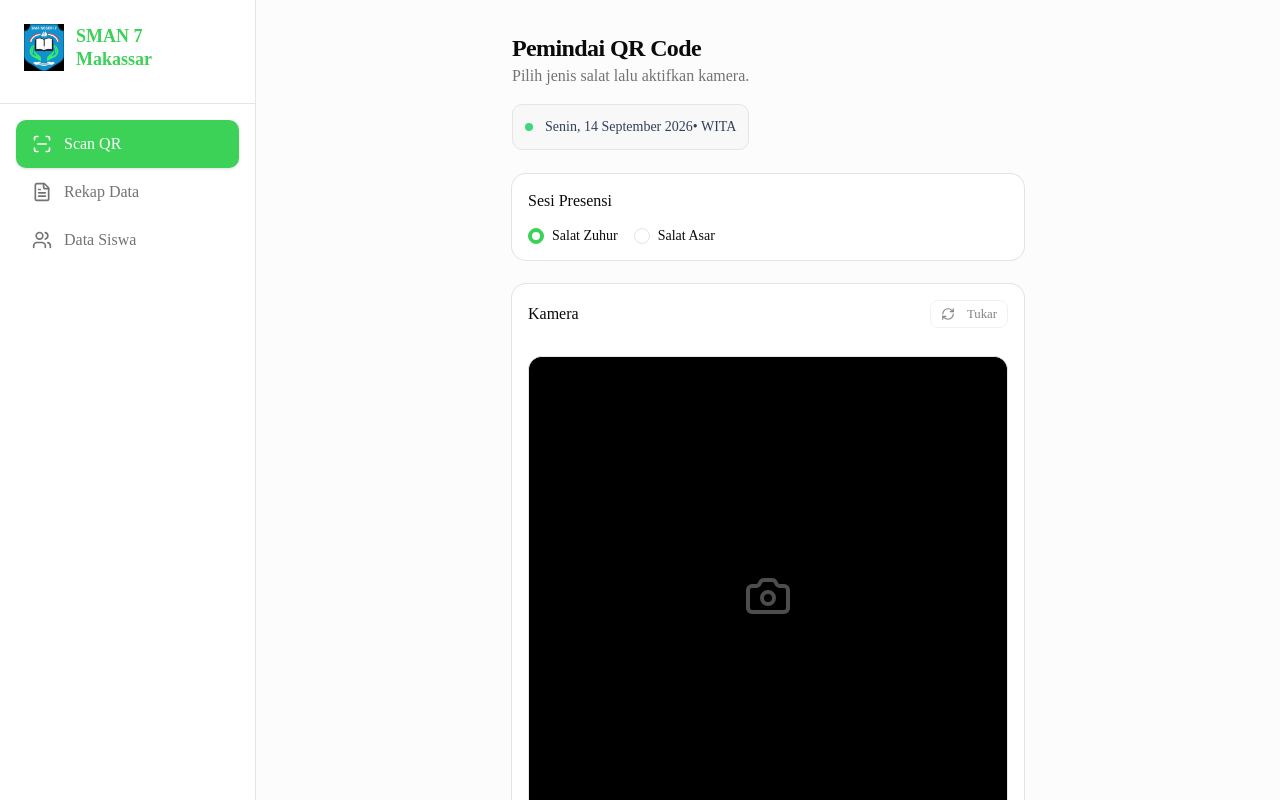
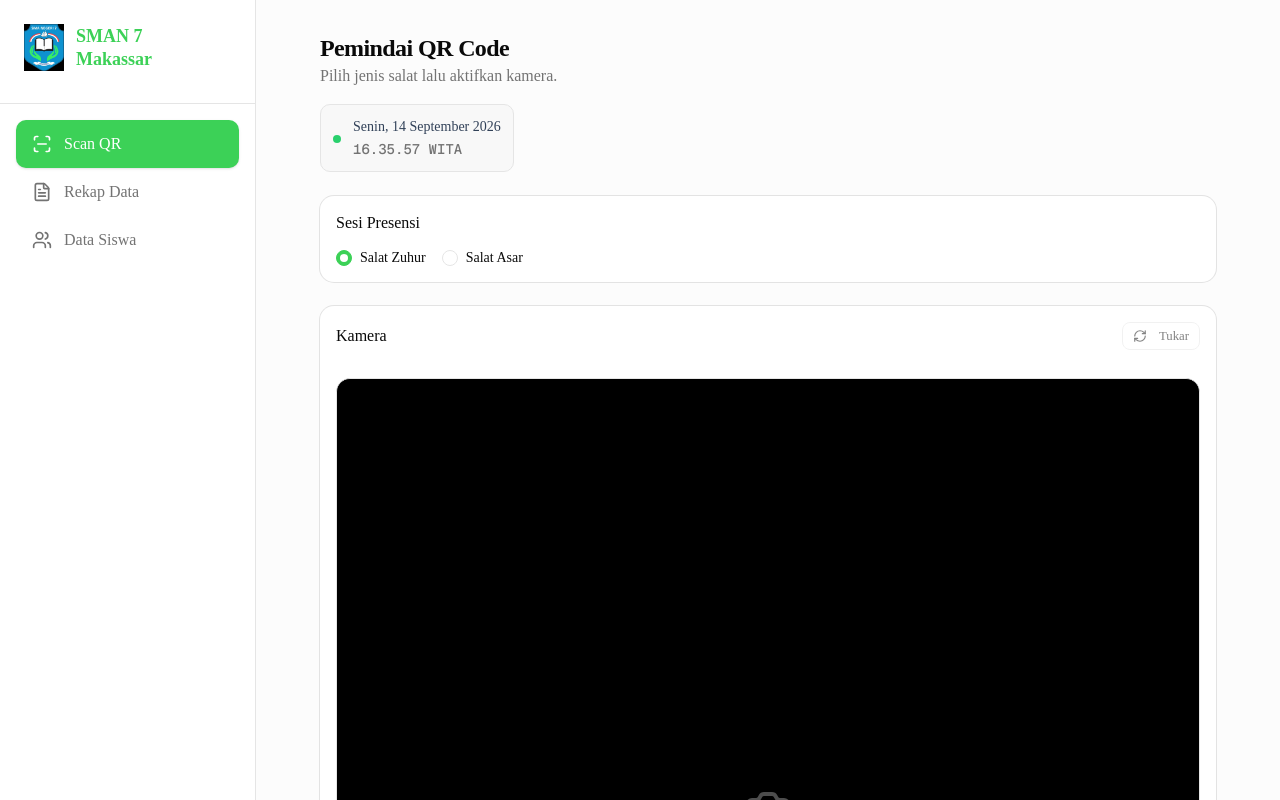
Before and after one commit to ImanWaworuntu/absen_salat, a Next.js app: page /scan in a window 1280 px wide. Shown: the top 800 px of the page. Built offline with nearby package versions, Linux system fonts and the light colour scheme; no server answers.

Commit message:
fix: resolve admin layout redirect issue, add live clock to scanner, apply natural sorting for classes, and update print card template

```diff
--- a/src/app/(dashboard)/admin/layout.tsx
+++ b/src/app/(dashboard)/admin/layout.tsx
@@ -1,17 +1,14 @@
-import { createClient } from "@/utils/supabase/server"
+import { getUserProfile } from "@/app/(dashboard)/actions"
 import { redirect } from "next/navigation"
 
 export default async function AdminLayout({ children }: { children: React.ReactNode }) {
-  const supabase = await createClient()
-  const { data: { user } } = await supabase.auth.getUser()
+  const profile = await getUserProfile()
 
-  if (!user) {
+  if (!profile) {
     redirect("/login")
   }
 
-  const { data } = await supabase.from("user_roles").select("role").eq("user_id", user.id).single()
-
-  if (data?.role !== "admin") {
+  if (profile.role !== "admin") {
     redirect("/scan")
   }
 
--- a/src/app/(dashboard)/rekap/actions.ts
+++ b/src/app/(dashboard)/rekap/actions.ts
@@ -5,13 +5,14 @@ import { createClient } from "@/utils/supabase/server"
 export async function getRekapClasses() {
   const supabase = await createClient()
   const { data } = await supabase.from("students").select("class_name")
-  return Array.from(new Set(data?.map(c => c.class_name) || [])).sort()
+  const classes = Array.from(new Set(data?.map(c => c.class_name) || []))
+  return classes.sort((a, b) => a.localeCompare(b, undefined, { numeric: true, sensitivity: 'base' }))
 }
 
 export async function getRekap(filters: { class_name?: string, student_id?: string, date_range?: { start: string, end: string }, prayer_type?: string }) {
   const supabase = await createClient()
 
-  let studentsQuery = supabase.from("students").select("id, nis, full_name, class_name").order("class_name").order("full_name")
+  let studentsQuery = supabase.from("students").select("id, nis, full_name, class_name")
   if (filters.class_name && filters.class_name !== "Semua") {
     studentsQuery = studentsQuery.eq("class_name", filters.class_name)
   }
@@ -46,10 +47,14 @@ export async function getRekap(filters: { class_name?: string, student_id?: stri
       total_asar: totalAsar,
       total_semua: totalZuhur + totalAsar
     }
+  }).sort((a, b) => {
+    const classCompare = a.class_name.localeCompare(b.class_name, undefined, { numeric: true, sensitivity: 'base' })
+    if (classCompare !== 0) return classCompare
+    return a.full_name.localeCompare(b.full_name, undefined, { numeric: true, sensitivity: 'base' })
   })
 
   const { data: allClasses } = await supabase.from("students").select("class_name")
-  const uniqueClasses = Array.from(new Set(allClasses?.map(c => c.class_name) || [])).sort()
+  const uniqueClasses = Array.from(new Set(allClasses?.map(c => c.class_name) || [])).sort((a, b) => a.localeCompare(b, undefined, { numeric: true, sensitivity: 'base' }))
 
   return { success: true, data: rekap, classes: uniqueClasses }
 }
--- a/src/app/(dashboard)/scan/page.tsx
+++ b/src/app/(dashboard)/scan/page.tsx
@@ -122,19 +122,37 @@ export default function ScanPage() {
     }
   }, [])
 
+  const [currentTime, setCurrentTime] = useState<Date | null>(null)
+
+  useEffect(() => {
+    setCurrentTime(new Date())
+    const interval = setInterval(() => {
+      setCurrentTime(new Date())
+    }, 1000)
+    return () => clearInterval(interval)
+  }, [])
+
   return (
-    <div className="space-y-6 max-w-lg mx-auto">
+    <div className="space-y-6 max-w-4xl mx-auto">
       <div>
         <h1 className="text-2xl font-bold tracking-tight">Pemindai QR Code</h1>
         <p className="text-muted-foreground">Pilih jenis salat lalu aktifkan kamera.</p>
 
         <div className="mt-4 bg-muted/50 rounded-lg p-3 inline-flex items-center gap-3 border text-sm font-medium text-slate-700">
-          <div className="w-2 h-2 rounded-full bg-green-500 animate-pulse"></div>
-          {new Date().toLocaleDateString('id-ID', {
-            weekday: 'long', year: 'numeric', month: 'long', day: 'numeric',
-            timeZone: 'Asia/Makassar'
-          })}
-          • WITA
+          <div className="w-2 h-2 rounded-full bg-green-500 animate-pulse mt-0.5"></div>
+          <div className="flex flex-col">
+            <span>
+              {currentTime ? currentTime.toLocaleDateString('id-ID', {
+                weekday: 'long', year: 'numeric', month: 'long', day: 'numeric',
+                timeZone: 'Asia/Makassar'
+              }) : 'Memuat tanggal...'}
+            </span>
+            {currentTime && (
+              <span className="text-muted-foreground font-mono mt-0.5">
+                {currentTime.toLocaleTimeString('id-ID', { timeZone: 'Asia/Makassar' })} WITA
+              </span>
+            )}
+          </div>
         </div>
       </div>
 
--- a/src/app/(dashboard)/students/actions.ts
+++ b/src/app/(dashboard)/students/actions.ts
@@ -15,12 +15,17 @@ export async function getStudents(filters?: { class_name?: string, student_id?:
   }
 
   const { data, error } = await query
-    .order("class_name", { ascending: true })
-    .order("full_name", { ascending: true })
 
   if (error) {
     console.error(error)
     return { success: false, error: error.message, data: [] }
   }
-  return { success: true, data }
+
+  const sortedData = (data || []).sort((a, b) => {
+    const classCompare = a.class_name.localeCompare(b.class_name, undefined, { numeric: true, sensitivity: 'base' })
+    if (classCompare !== 0) return classCompare
+    return a.full_name.localeCompare(b.full_name, undefined, { numeric: true, sensitivity: 'base' })
+  })
+
+  return { success: true, data: sortedData }
 }
--- a/src/app/print/students/page.tsx
+++ b/src/app/print/students/page.tsx
@@ -59,7 +59,13 @@ function PrintContent() {
       <div className="grid grid-cols-2 md:grid-cols-4 gap-6 print:grid-cols-4 print:gap-4 max-w-[210mm] mx-auto">
         {students.map(s => (
           <div key={s.id} className="border-2 border-black rounded-lg p-3 flex flex-col items-center text-center break-inside-avoid shadow-sm print:shadow-none">
-            <h3 className="font-bold text-[13px] leading-tight mb-2 tracking-tight">SMAN 7<br/>MAKASSAR</h3>
+            <div className="flex flex-col items-center mb-2 w-full border-b pb-1 border-slate-200">
+              <div className="flex items-center gap-1.5 w-full justify-center">
+                <img src="/logo smanet.jpeg" alt="Logo" className="w-5 h-5 object-contain" />
+                <h3 className="font-bold text-[12px] leading-none tracking-tight">SISALAT SMANET</h3>
+              </div>
+              <p className="text-[7px] font-medium mt-1 text-slate-700 text-center leading-tight">Sistem Salat SMA Negeri 7 Makassar</p>
+            </div>
             <div className="bg-white p-1 rounded mb-2 border border-slate-200">
               <QRCodeSVG value={s.qr_token} size={110} level="M" />
             </div>
```
